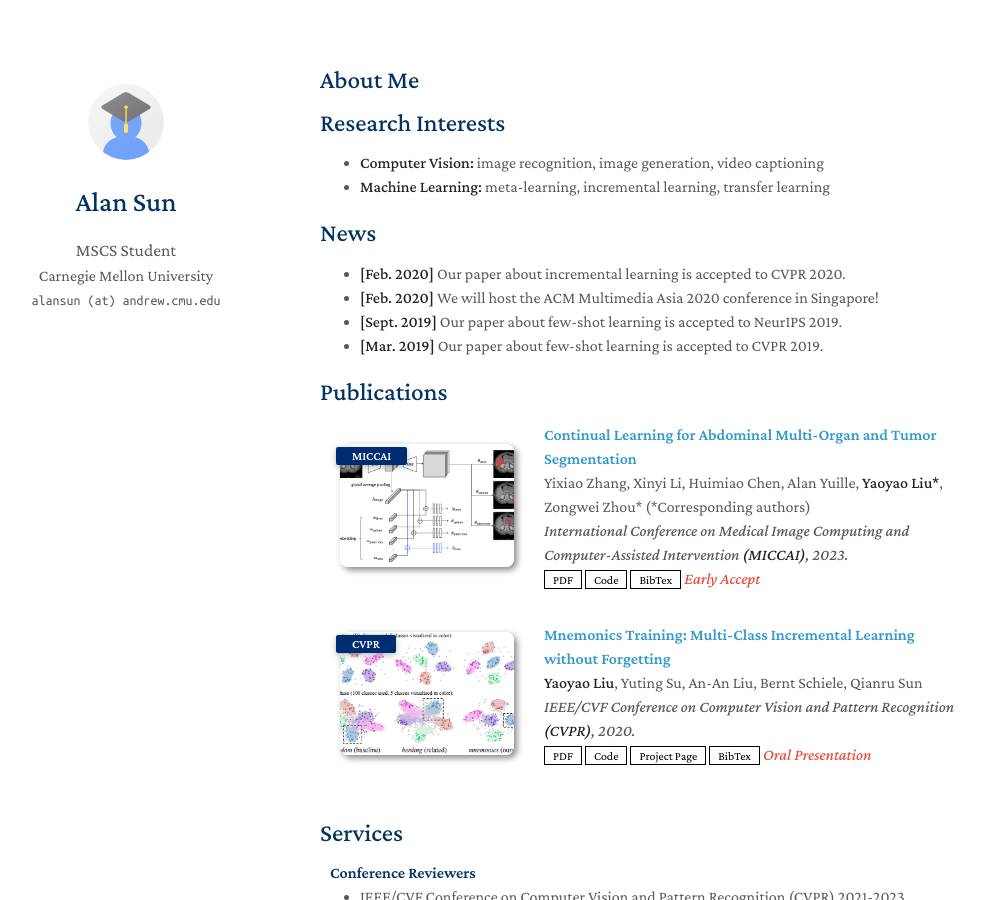
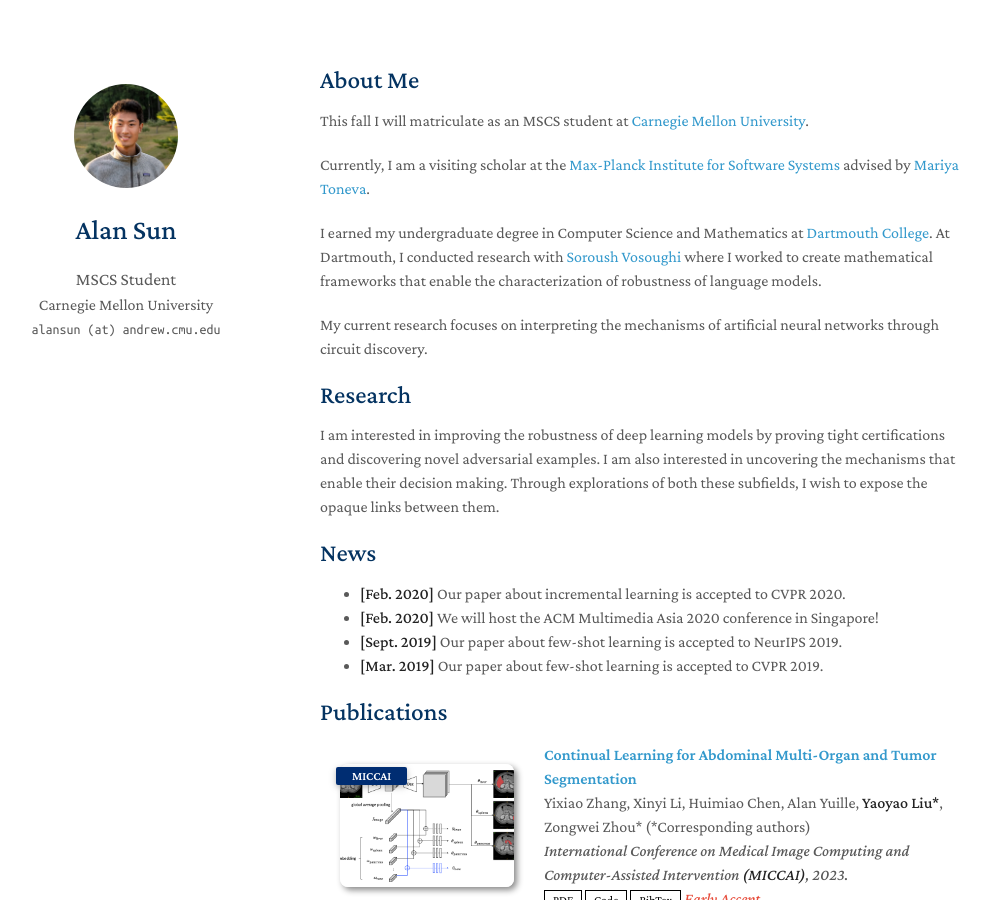
Before and after one commit to ethansun888/ethansun888.github.io, a Jekyll site: the page built from index.md, in a window 1280 px wide and 900 px high. Shown: the whole window, without its empty margins (150-1139 px from the left). Built offline with Jekyll 4.4.1, drawn with Linux system fonts in a browser that asks for light colours; nearby versions of some CDN libraries; a style sheet for code colours, icons or effects is not loaded; our own code applies the rules of GitHub Pages for plain Markdown files.

Commit message:
added picture and about me

```diff
--- a/_config.yml
+++ b/_config.yml
@@ -20,7 +20,7 @@ cv_link: assets/files/curriculum_vitae.pdf
 
 # Images (e.g., your profile picture and your website's favicon)
 # "favicon" and "favicon_dark" are used for the light and dark modes, respectively.
-avatar: ./assets/img/avatar.png
+avatar: ./assets/img/alan-head.jpeg
 favicon: ./assets/img/favicon.png
 favicon_dark: ./assets/img/favicon-dark.png
 
--- a/index.md
+++ b/index.md
@@ -3,12 +3,20 @@ layout: homepage
 ---
 
 ## About Me
+This fall I will matriculate as an MSCS student at [Carnegie Mellon University](https://www.cmu.edu/).
 
+Currently, I am a visiting scholar at the [Max-Planck Institute for Software Systems](https://mpi-sws.org/) advised by [Mariya Toneva](https://mtoneva.com/).
 
-## Research Interests
+I earned my undergraduate degree in Computer Science and Mathematics at [Dartmouth College](https://home.dartmouth.edu/). At Dartmouth,
+I conducted research with [Soroush Vosoughi](https://www.cs.dartmouth.edu/~soroush/) where I worked to create
+mathematical frameworks that enable the characterization of robustness of language models.
 
-- **Computer Vision:** image recognition, image generation, video captioning
-- **Machine Learning:** meta-learning, incremental learning, transfer learning
+My current research focuses on interpreting the mechanisms of artificial neural networks through circuit discovery.
+
+## Research
+I am interested in improving the robustness of deep learning models by proving tight certifications and discovering novel adversarial examples.
+I am also interested in uncovering the mechanisms that enable their decision making. Through explorations of both these subfields, I wish
+to expose the opaque links between them.
 
 ## News
 
```
Also changed, not shown: assets/img/alan-head.jpeg (added), assets/img/avatar.png (deleted).
